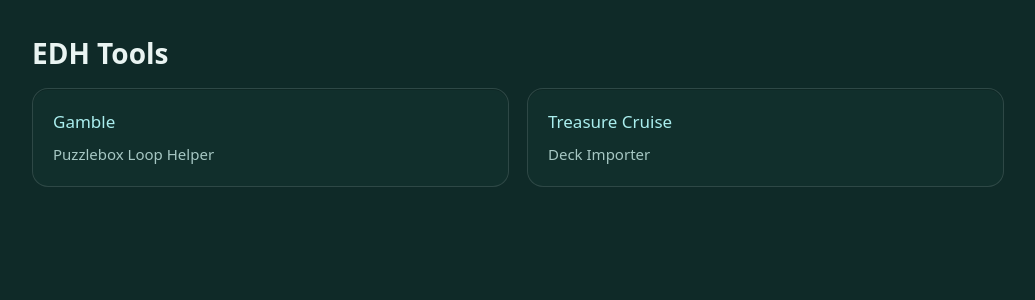
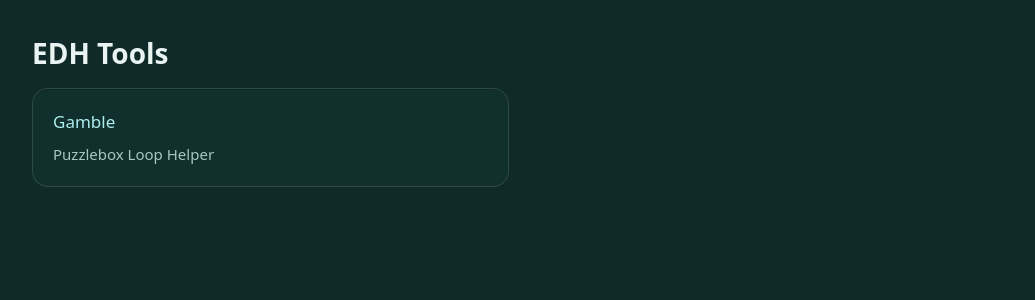
Before and after one commit to probably-raptors/roll4treasure, a FastAPI app: page / in a window 1280 px wide. Shown: the part 47-347 px from the top of the page, without its empty margins (122-1157 px from the left). Run offline with FastAPI, Linux system fonts and the light colour scheme.

Commit message:
Remove Treasure Cruise card

```diff
--- a/app/templates/base.html
+++ b/app/templates/base.html
@@ -19,10 +19,6 @@
         <p class="muted home__desc">Puzzlebox Loop Helper</p>
       </a>
 
-      <a class="card card--clickable home__card" href="/treasure">
-        <div class="card__title">Treasure Cruise</div>
-        <p class="muted home__desc">Deck Importer</p>
-      </a>
     </div>
   </section>
 {% endblock %}
```
